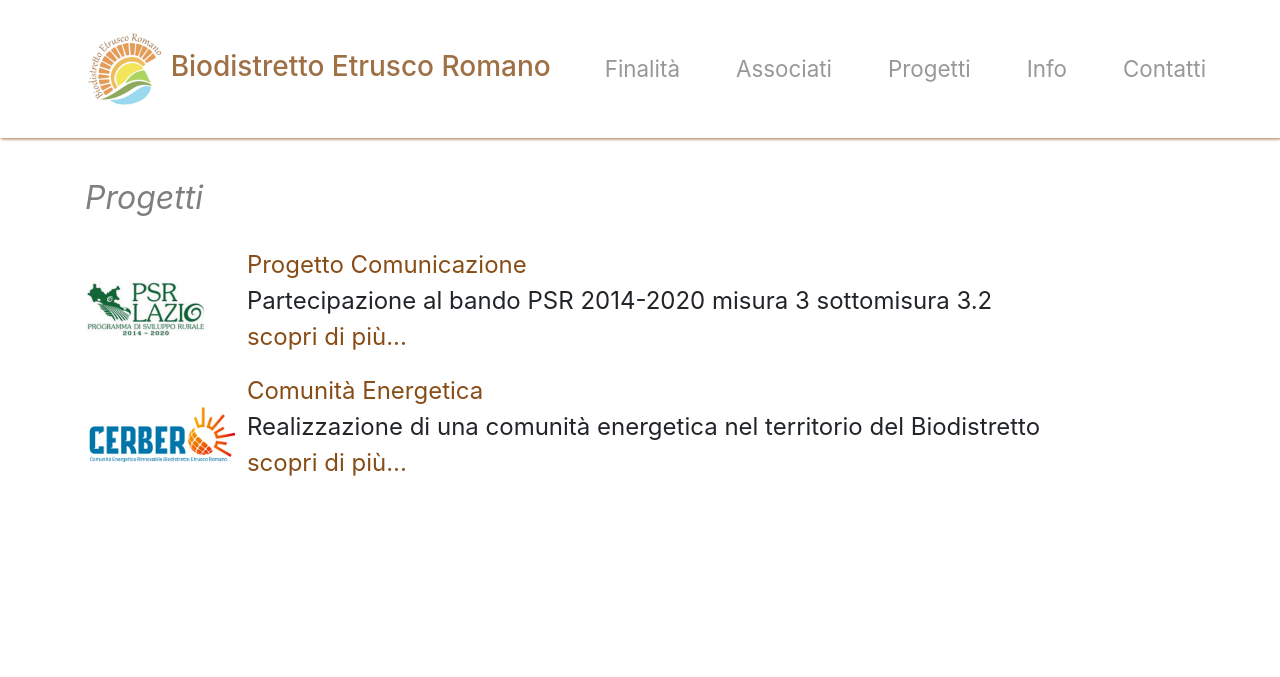
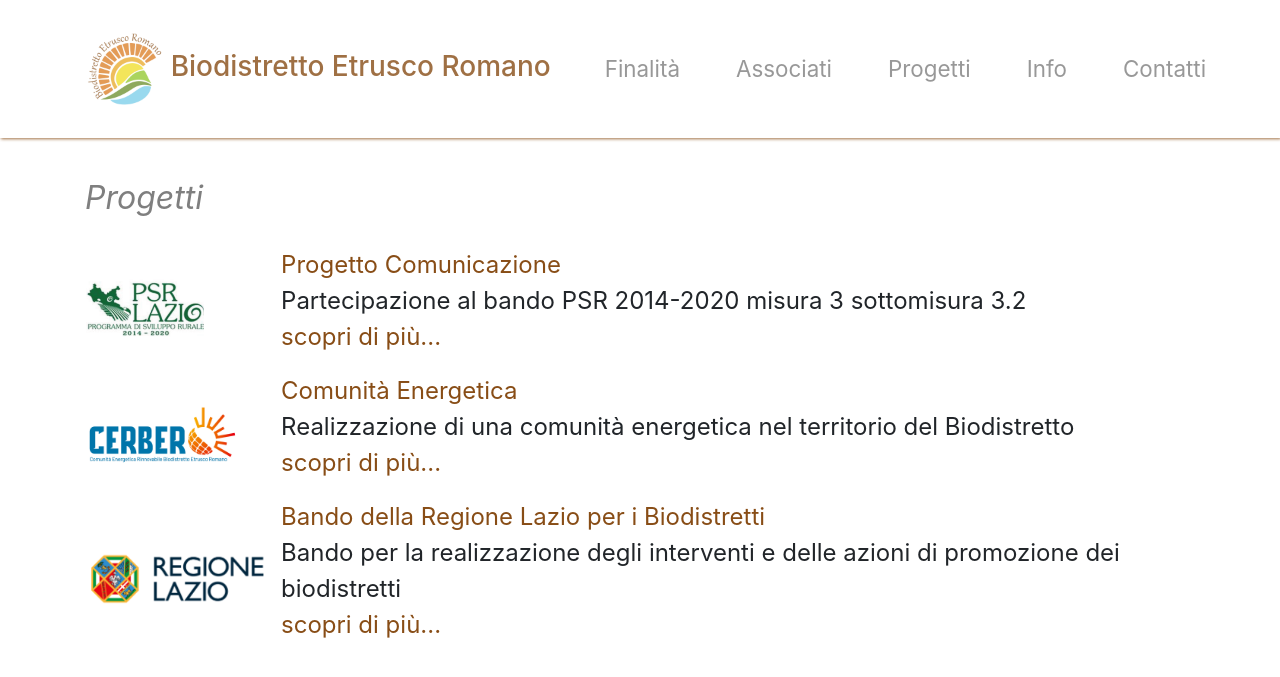
Before and after one commit to BiodistrettoEtruscoRomano/BiodistrettoEtruscoromano.github.io, a Jekyll site: the page built from progetti.html, in a window 1280 px wide and 900 px high. Shown: the top 677 px of the window. Built offline with Jekyll 4.4.1, drawn with Linux system fonts in a browser that asks for light colours; nearby versions of some CDN libraries.

Commit message:
Progetto WiForAgri

```diff
--- a/_data/progetti.json
+++ b/_data/progetti.json
@@ -11,6 +11,13 @@
         "logo": "logo_cerber.png",
         "link": "/progetti/cerber",
         "description": "Realizzazione di una comunità energetica nel territorio del Biodistretto",
-        "status": "Progettazione"
+        "status": "In corso"
+    },
+    {
+        "name": "Bando della  Regione Lazio per i Biodistretti",
+        "logo": "logo_regione_lazio.png",
+        "link": "/progetti/bandobiodistretti",
+        "description": "Bando per la realizzazione degli interventi e delle azioni di promozione dei biodistretti",
+        "status": "In corso"
     }
 ]
--- /dev/null
+++ b/progetti/bandobiodistretti.html
@@ -0,0 +1,63 @@
+---
+layout: default_no_banner
+title: Bando della  Regione Lazio per i Biodistretti
+permalink: /progetti/bandobiodistretti/
+---
+
+<section id="psr32">
+    <div class="container">
+        <div class="row  mt-4">
+            <div class="col">
+                <img src="/assets/images/progetti/centraline_meteo/wiforagri.png" height="200" alt="logo associazioni cerber" />
+            </div>
+        </div>
+
+        <div class="row  mt-4">
+            <div class="col title text-info">
+                Partecipazione al bando della  Regione Lazio per i Biodistretti
+            </div>
+        </div>
+
+        <div class="row pt-4">
+            <div class="col mx-2">
+                <h3>Descrizione</h3>
+                <p>
+                    Il Biodistretto Etrusco Romano ha partecipato al  Bando della  Regione Lazio per i Biodistretti, il cui progetto,
+                    per un valore di circa 100mila euro, prevede fra l'altro la istallazioni di sei stazioni WiForAgri di rivelazione
+                    agrometorologica tra Fiumicino e Cerveteri. La tecnologia WiForAgri, mediante miniaturizzazione di sensori wireless
+                    e piattaforma web consente alle aziende agricole di avere un controllo capillare sulla propria attività, monitorando
+                    con precisione rischi climatici e fitosanitari e risparmiando sui trattamenti.
+                </p>
+                <p>
+                    Questa tecnologia, inoltre, garantirà una diminuzione nell'utilizzo di agrofarmaci e agenti chimici grazie
+                    all'applicazione di criteri di difesa integrata. Le tecnologie ICT, le reti di sensori, e le tecnologie cloud
+                    permettono ora un controllo puntuale delle condizioni ambientali e microambientali del processo di coltivazione,
+                    tenendo sotto controllo situazioni di rischio climatico e fitosanitario.
+                </p>
+                <p>
+                    E' interessante notare che i modelli predittivi che a partire dai dati rilevati consentono di anticipare e ottimizzare
+                    le azioni di difesa integrata, sono frutto dello sviluppo delle reti neuronali di intelligenza artificiale. Un primo
+                    esempio pratico di uso dell'intelligenza artificiale come coadiuvante per una gestione ottimale dei costi e dell'impatto
+                    ambientale dell'attività agricola sul territorio.
+                </p>
+                <p>
+                    Le prime aziende ad installarle sono state la Cooperativa Caramadre ed il Birrificio agricolo Podere 676, aziende
+                    del Biodistretto che hanno dato la loro adesione al progetto e a cui contiamo se ne aggiungano moltre altre.
+                </p>
+                <p>
+                    L'auspicio, ben illustrato dal nostro Presidente Massimiliano Mattiuzzo nell'ambito della visita che
+                    l'Assessore alle Attività Produttive del Comune di Fiumicino Erica Antonelli ha voluto fare presso le prime due
+                    installazioni, è che nei siti dei Comuni di Fiumicino e Cerveteri, in qualità di soci del Biodistretto,
+                    sia possibile a beneficio di tutti gli agricoltori inserire il link per acquisire i dati meteorologici.
+                </p>
+            </div>
+        </div>
+
+        <div class="row pt-4">
+            <div class="col mx-2">
+                <img src="/assets/images/progetti/centraline_meteo/visita_centraline_meteo_001.png" width="800" alt="incontro Podere 676 17 aprile 2023" />
+                <img class="pt-3" src="/assets/images/progetti/centraline_meteo/visita_centraline_meteo_002.png" width="800" alt="incontro Az. Caramadre 17 aprile 2023" />
+            </div>
+        </div>
+    </div>
+</section>
```
Also changed, not shown: index.html (+9 -14 lines), assets/images/progetti/centraline_meteo/visita_centraline_meteo_001.png (added), assets/images/progetti/centraline_meteo/visita_centraline_meteo_002.png (added), assets/images/progetti/centraline_meteo/wiforagri.png (added), assets/images/progetti/logo_regione_lazio.png (added).
